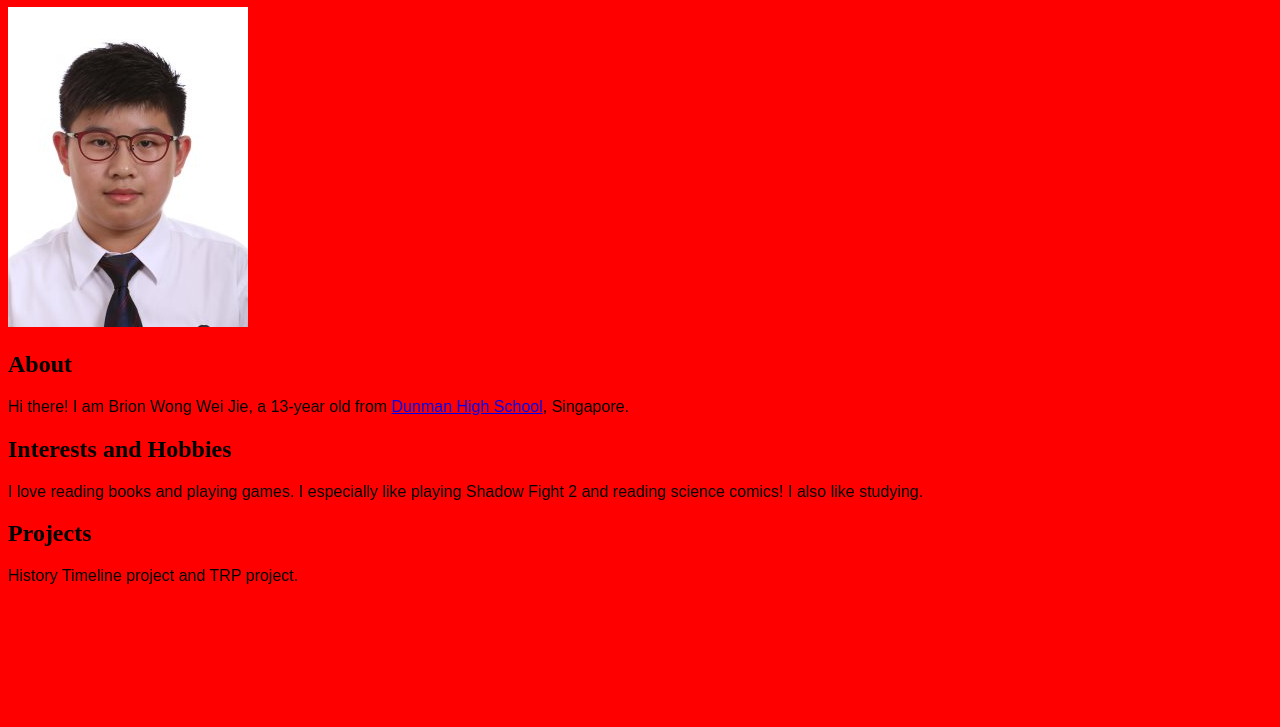
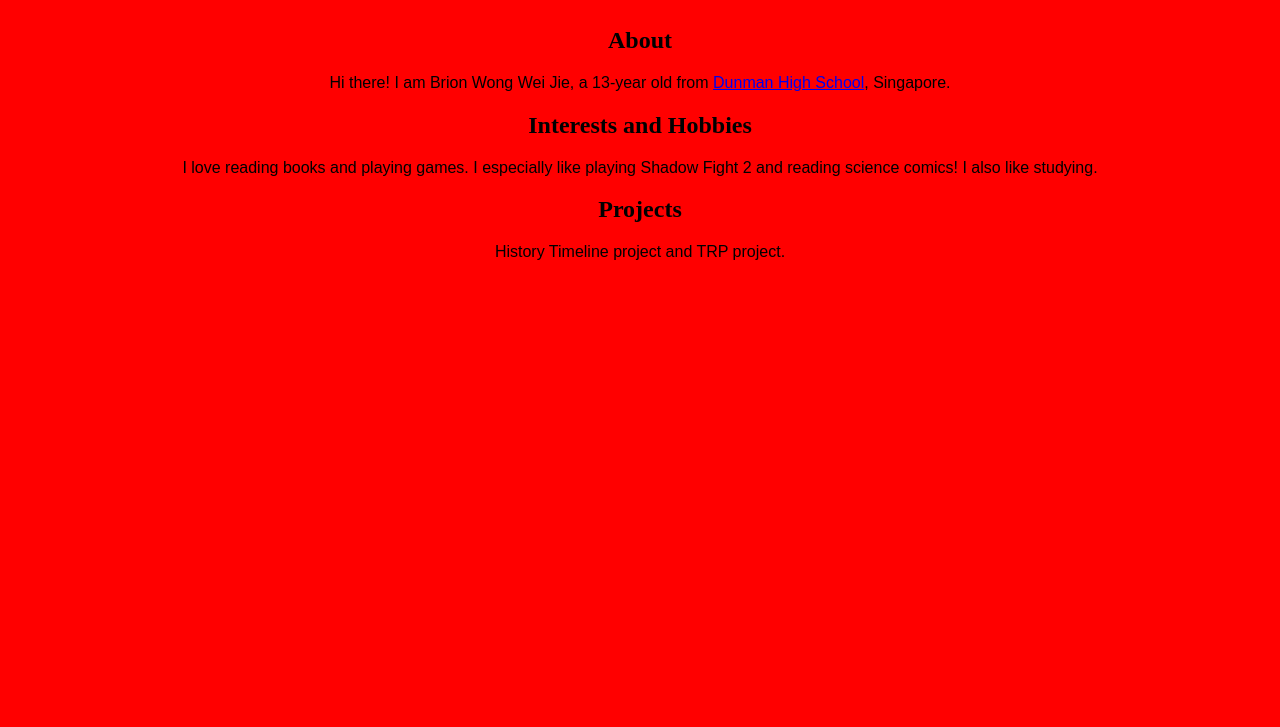
Before and after one commit to dhs17y1cwongweijiebrion/dhs17y1cwongweijiebrion.github.io, a plain HTML site: page index.html in a window 1280 px wide. Shown: the part 73-800 px from the top of the page. Drawn offline with Linux system fonts and the light colour scheme.

Commit message:
Update style.css

```diff
--- a/style.css
+++ b/style.css
@@ -1,16 +1,33 @@
 body{
- background-color: rgb(255, 0, 0)
+ background-color: rgb(255, 0, 0);
  }
+img {
+    display: block;
+    margin: auto;
+    width: 0%;
+}
  h1{
  font-family: Times New Roman;
-  font-color: rgb(255, 255, 255)
+  font-color: rgb(255, 255, 255);
+   text-align: center;
  }
  p{
  font-family: Georgia;
+   text-align: center;
  }
  h2{
  font-family: Cooper Black;
+   text-align: center;
  }
  p{
  font-family: Arial;
+   text-align: center;
  }
+h2{
+ font-family: Cooper Black;
+   text-align: center;
+}
+p{
+ font-family: Arial;
+   text-align: center;
+}
```
